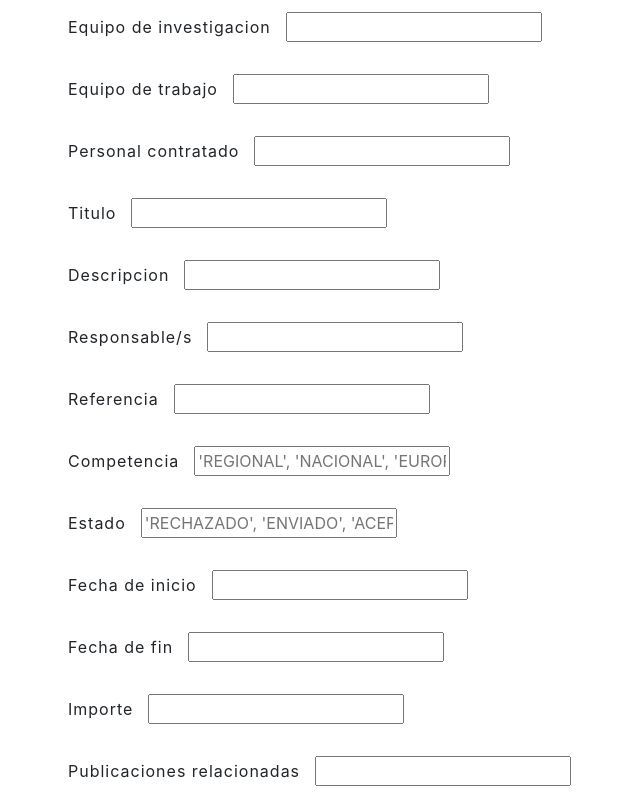
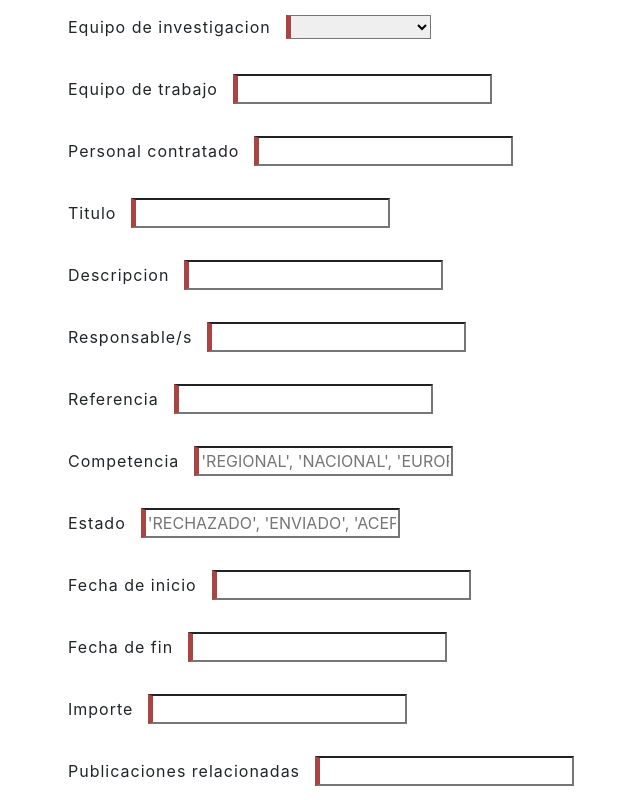
Before and after one commit to estagumor/TFG-18-19, an Angular app: page /projects in a window 1280 px wide. Shown: the part 360-1160 px from the top of the page, without its empty margins (32-672 px from the left). Built offline with nearby package versions, Linux system fonts and the light colour scheme.

Commit message:
Pequeñas modificaciones siguiendo el tuto de formularios de Angular

```diff
--- a/src/app/components/projects/projects.component.html
+++ b/src/app/components/projects/projects.component.html
@@ -1,22 +1,48 @@
 <h2>Proyectos</h2>
 <fieldset>
 	<legend>Creacion de proyectos</legend>
-	<form #formProject="ngForm" (ngSubmit)="onSubmit()">
-		<label for="researchTeam">Equipo de investigacion</label> <input type="text" [(ngModel)]="project.researchTeam" name="researchTeam"><br>
-		<label for="workTeam">Equipo de trabajo</label> <input type="text" [(ngModel)]="project.workTeam" name="workTeam"><br>
-		<label for="hiredStaff">Personal contratado</label> <input type="text" [(ngModel)]="project.hiredStaff" name="hiredStaff"><br>
-		<label for="title">Titulo</label> <input type="text" [(ngModel)]="project.title" name="title"><br>
-		<label for="description">Descripcion</label> <input type="text" [(ngModel)]="project.description" name="description"><br>
-		<label for="leader">Responsable/s</label> <input type="text" [(ngModel)]="project.leader" name="leader"><br>
-		<label for="reference">Referencia</label> <input type="text" [(ngModel)]="project.reference" name="reference"/><br>
-		<label for="scope">Competencia</label> <input type="text" [(ngModel)]="project.scope" name="scope" placeholder="'REGIONAL', 'NACIONAL', 'EUROPEO', 'OTROS'"><br>
-		<label for="status">Estado</label> <input type="text" [(ngModel)]="project.status" name="status" placeholder="'RECHAZADO', 'ENVIADO', 'ACEPTADO' "><br>
-		<label for="startDate">Fecha de inicio</label> <input type="text" [(ngModel)]="project.startDate" name="startDate"><br>
-		<label for="endDate">Fecha de fin</label> <input type="text" [(ngModel)]="project.endDate" name="endDate"><br>
-		<label for="amount">Importe</label> <input type="text" [(ngModel)]="project.amount" name="amount"><br>
-		<label for="relatedPublications">Publicaciones relacionadas</label> <input type="text" [(ngModel)]="project.relatedPublications" name="relatedPublications"><br>
-		<label for="relatedTools">Herramientas relacionadas</label> <input type="text" [(ngModel)]="project.relatedTools" name="relatedTools"><br>
-		<button type="submit" id="submitForm">Enviar</button>
+	<form #formProject="ngForm" (ngSubmit)="onSubmit(); formProject.reset()">
+		<label for="researchTeam">Equipo de investigacion</label>
+
+		<select [(ngModel)]='project.researchTeam' id='researchTeam' name='researchTeam' required>
+			<option *ngFor="let persona of personas" [value]="persona">{{persona}}</option>
+		</select>
+		<br>
+
+		<label for="workTeam">Equipo de trabajo</label> <input type="text" [(ngModel)]="project.workTeam" id='workTeam' name="workTeam"
+		 required><br>
+		<label for="hiredStaff">Personal contratado</label> <input type="text" [(ngModel)]="project.hiredStaff" id='hiredStaff'
+		 name="hiredStaff" required><br>
+		<label for="title">Titulo</label> <input type="text" [(ngModel)]="project.title" id='title' name="title" required><br>
+		<label for="description">Descripcion</label> <input type="text" [(ngModel)]="project.description" id='description'
+		 name="description" required><br>
+
+
+		<label for="leader">Responsable/s</label> <input type="text" [(ngModel)]="project.leader" id='leader' name="leader"
+		 required #leader='ngModel'><br>
+		<!-- Se activa cuando el campo de nombre o id 'leader' se ha tocado y no se ha rellenado correctamente mostrando un mensaje de error -->
+		<div [hidden]="!(leader.touched && leader.invalid)" class="alert alert-danger">
+			Leader is required
+		</div>
+
+
+		<label for="reference">Referencia</label> <input type="text" [(ngModel)]="project.reference" id='reference' name="reference"
+		 required /><br>
+		<label for="scope">Competencia</label> <input type="text" [(ngModel)]="project.scope" id='scope' name="scope"
+		 placeholder="'REGIONAL', 'NACIONAL', 'EUROPEO', 'OTROS'" required><br>
+		<label for="status">Estado</label> <input type="text" [(ngModel)]="project.status" id='status' name="status"
+		 placeholder="'RECHAZADO', 'ENVIADO', 'ACEPTADO' " required><br>
+		<label for="startDate">Fecha de inicio</label> <input type="text" [(ngModel)]="project.startDate" id='startDate' name="startDate"
+		 required><br>
+		<label for="endDate">Fecha de fin</label> <input type="text" [(ngModel)]="project.endDate" id='endDate' name="endDate"
+		 required><br>
+		<label for="amount">Importe</label> <input type="text" [(ngModel)]="project.amount" id='amount' name="amount"
+		 required><br>
+		<label for="relatedPublications">Publicaciones relacionadas</label> <input type="text" [(ngModel)]="project.relatedPublications"
+		 id='relatedPublications' name="relatedPublications" required><br>
+		<label for="relatedTools">Herramientas relacionadas</label> <input type="text" [(ngModel)]="project.relatedTools" id='relatedTools'
+		 name="relatedTools" required><br>
+		<button type="submit" id="submitForm" [disabled]="!formProject.form.valid">Enviar</button>
 	</form>
 </fieldset>
 
@@ -46,7 +72,7 @@
 
 <fieldset>
 	<legend>Borrado de proyectos</legend>
-	<input type="text" [(ngModel)]="projectId2" (keyup.enter)="delete()" id="idInput2"/>
+	<input type="text" [(ngModel)]="projectId2" (keyup.enter)="delete()" id="idInput2" />
 </fieldset>
 
 <fieldset>
--- a/src/app/components/projects/projects.component.ts
+++ b/src/app/components/projects/projects.component.ts
@@ -22,7 +22,7 @@ export class ProjectsComponent implements OnInit {
   public projectId2: any;
   public listado: Array<Project>; // La variable donde se guarda la lista y despues sale por consola
   public myControl = new FormControl(''); // El formulario
-  //public options: string[] = ['Javier Troya', 'Carlos Muller', 'Jose A. Parejo', 'Manuel Resinas']; // La lista que sale en el input al escribir
+  public personas: string[]; // Lista de nombres para los 3 primeros campos
   //public filteredOptions: Observable<string[]>;
 
   constructor(
@@ -34,7 +34,7 @@ export class ProjectsComponent implements OnInit {
   }
 
   ngOnInit() {
-
+    this.personas = ['Javier Troya', 'Carlos Muller', 'Jose A. Parejo', 'Manuel Resinas']; // Mas adelante se sustituira por algun metodo que devuelva las posibles integrantes del proyecto
 
     /* this.filteredOptions = this.myControl.valueChanges // Para el autocompletado
       .pipe(
--- a/src/styles.css
+++ b/src/styles.css
@@ -6,3 +6,11 @@
 .input{
 	border: 1px solid !important;
 }
+
+.ng-valid[required], .ng-valid.required  {
+    border-left: 5px solid #42A948; /* green */
+  }
+
+.ng-invalid:not(form)  {
+    border-left: 5px solid #a94442; /* red */
+}
```
Also changed, not shown: 1 other file (tests, documents, lock files or other folders).
